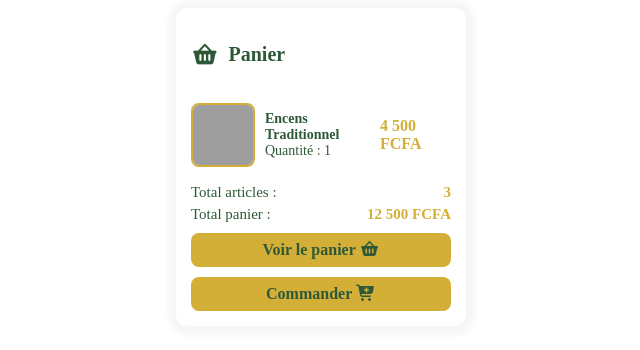
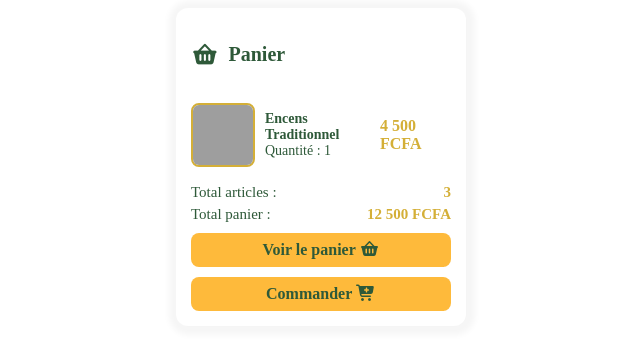
Before and after one commit to yerima192/Connexion, a plain HTML site: page panier.html in a window 1280 px wide. In both pictures the pointer is over the link "Voir le panier". Shown: the whole page, without its empty margins (319-959 px from the left). Drawn offline with Linux system fonts and the light colour scheme; grey boxes are pictures that could not be loaded.

Commit message:
connexion

```diff
--- a/panier.css
+++ b/panier.css
@@ -97,12 +97,12 @@ body{
 }
 
 .cart-btn:hover {
-    background: #D4AF37;
+    background: #FEBA3B;
     color: #2E5939;
 }
 
 .order-btn {
-    background: #D4AF37;
+    background: #FEBA3B;
     color: #2E5939;
 }
 
```
